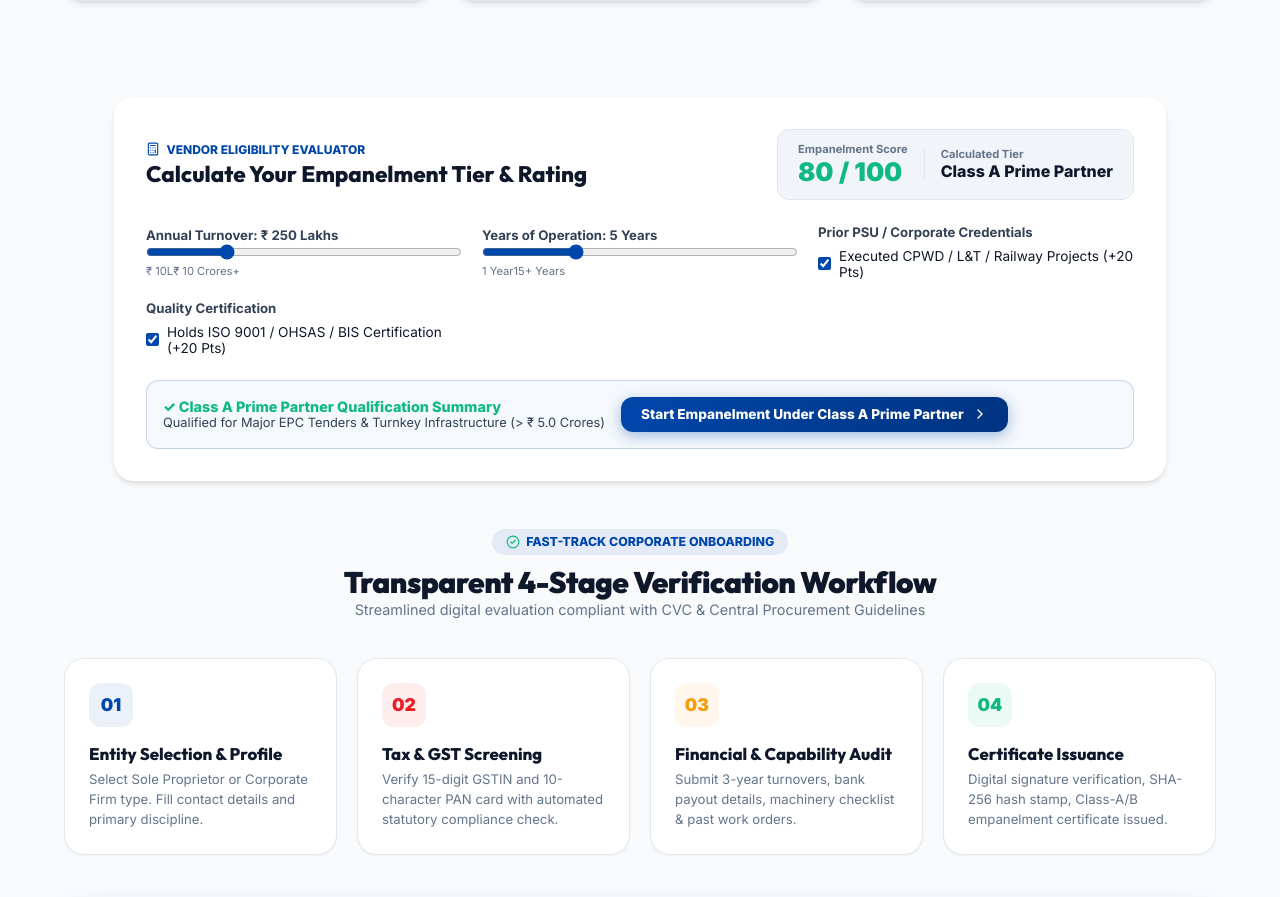
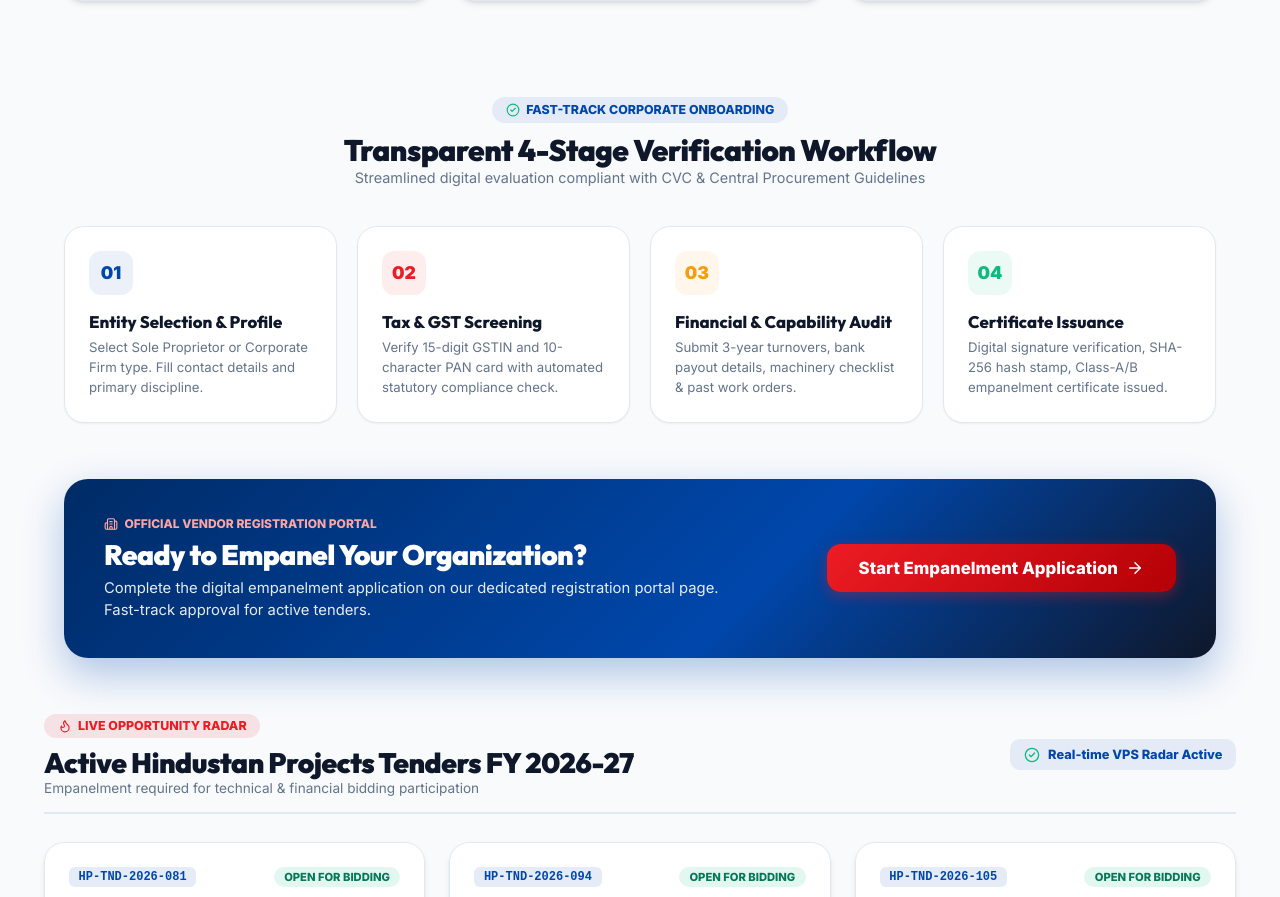
Before and after one commit to hindustan-groups/Empanelment-Portal, a React (Vite) app: page / in a window 1280 px wide. Shown: the part 1058-1955 px from the top of the page. Built offline with nearby package versions, Linux system fonts and the light colour scheme.

Commit message:
fix(home): remove Vendor Eligibility Evaluator section from home page

```diff
--- a/src/pages/Home.jsx
+++ b/src/pages/Home.jsx
@@ -2,7 +2,7 @@ import React from 'react';
 import { useNavigate } from 'react-router-dom';
 import HeroSection from '../components/HeroSection';
 import ActiveTenders from '../components/ActiveTenders';
-import EligibilityCalculator from '../components/EligibilityCalculator';
+
 import { ShieldCheck, Award, FileText, ArrowRight, CheckCircle2, Building2 } from 'lucide-react';
 
 export default function Home({ selectedCategory, setSelectedCategory }) {
@@ -21,10 +21,7 @@ export default function Home({ selectedCategory, setSelectedCategory }) {
         onStartForm={handleStartForm}
       />
 
-      {/* Interactive Vendor Eligibility & Tier Evaluator */}
-      <div style={{ marginTop: '2.5rem' }}>
-        <EligibilityCalculator onApplyCategory={() => navigate('/apply')} />
-      </div>
+
 
       {/* 4-Step Empanelment Journey Workflow */}
       <div style={{ maxWidth: 1200, margin: '2.5rem auto 3.5rem auto', padding: '0 1.5rem' }}>
```
